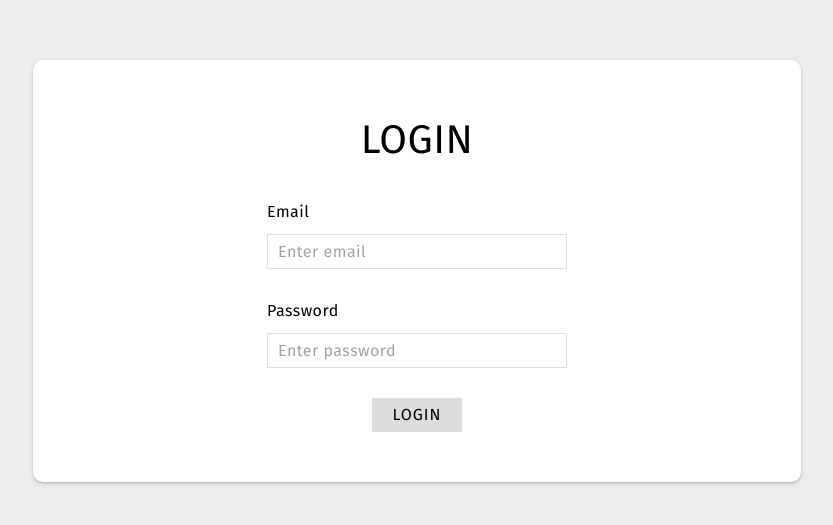
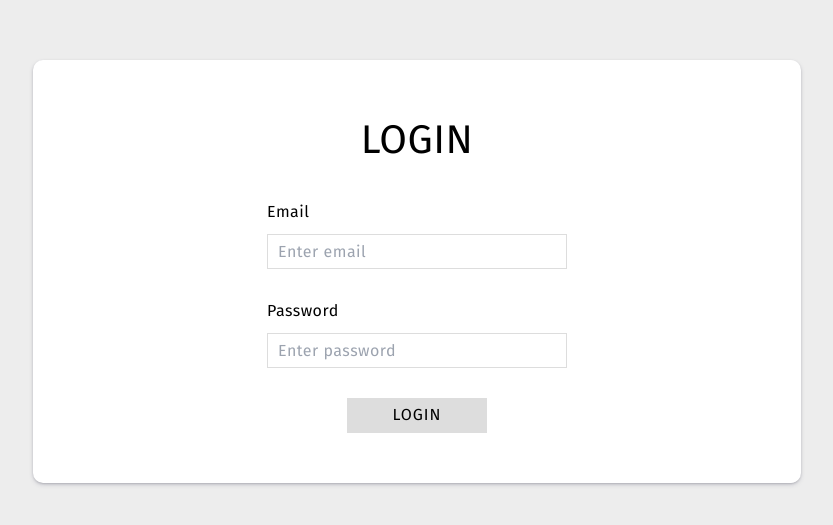
Before and after one commit to navrajkaler996/PrimeInventoryPro, a React (Vite) app in the folder client/: page /login in a window 1280 px wide. Shown: the part 129-654 px from the top of the page, without its empty margins (223-1056 px from the left). Built offline with nearby package versions, Linux system fonts and the light colour scheme; no server answers.

Commit message:
loader added to login

```diff
--- a/client/src/components/Button.tsx
+++ b/client/src/components/Button.tsx
@@ -57,8 +57,9 @@ const assembleValue = (value: string, disabled: boolean) => {
 
 const BUTTON_TAILWIND = {
   NOT_DISABLED:
-    "group w-[8rem] h-[3rem] bg-primary mr-[2rem] uppercase tracking-[1px]",
-  DISABLED: "bg-gray uppercase tracking-[1px] cursor-not-allowed",
+    "group w-[14rem] h-[3.5rem] bg-primary mr-[2rem] uppercase tracking-[1px]",
+  DISABLED:
+    "w-[14rem] h-[3.5rem] bg-gray uppercase tracking-[1px] cursor-not-allowed",
 };
 
 //////THIS FUNCTION CREATES A BUTTON.
--- a/client/src/pages/Login/index.tsx
+++ b/client/src/pages/Login/index.tsx
@@ -24,7 +24,13 @@ const Login: React.FC = () => {
     },
   });
 
-  const { clickHandler, loading, requestStatus, error, userData } = useLogin();
+  const {
+    clickHandler,
+    loading: loginIsLoading,
+    requestStatus,
+    error,
+    userData,
+  } = useLogin();
 
   //Handler called when input is changed
   const changeHandler = (e: any) => {
@@ -92,8 +98,9 @@ const Login: React.FC = () => {
             <div id="login__submit" className="mt-[3rem] text-center">
               <Button
                 value="login"
-                styles={{ padding: ".5rem 2rem" }}
+                styles={{}}
                 disabled={!(form.email.length > 0 && form.password.length > 0)}
+                loading={loginIsLoading}
                 clickHandler={(e: KeyboardEvent) => {
                   e.preventDefault();
 
```
